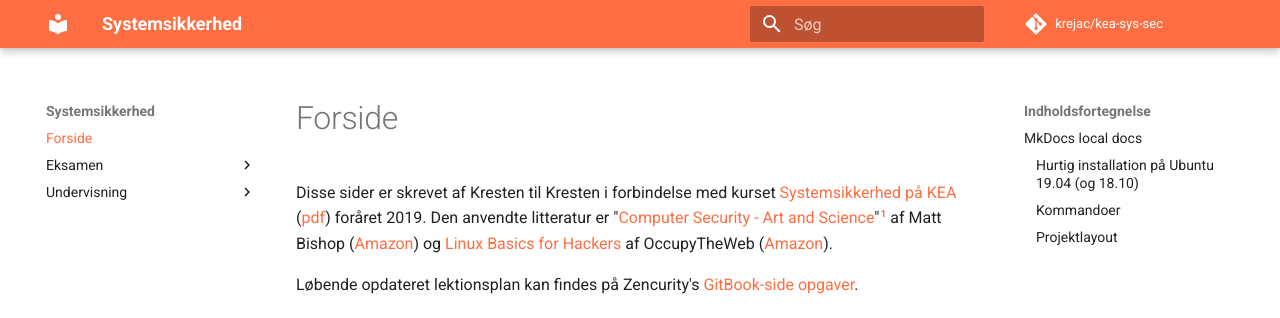
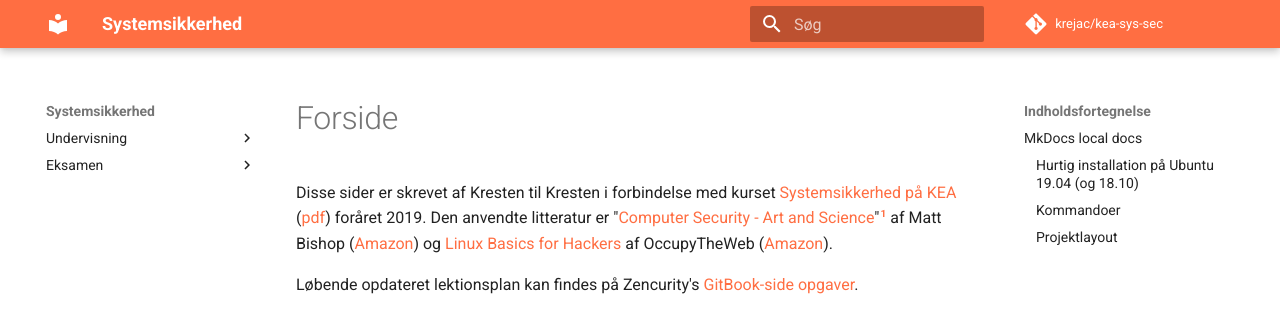
Before and after one commit to krejac/kea-sys-sec, an MkDocs documentation site: the page built from docs/index.md, in a window 1280 px wide. Shown: the top 318 px of the page. Built offline with MkDocs 1.6.1 and Material for MkDocs 9.7.7, drawn with Linux system fonts in a browser that asks for light colours; comment, search, counter and statistics services are not loaded; some of the changed lines change nothing that is shown.

Commit message:
Menustruktur opdateret

```diff
--- a/mkdocs.yml
+++ b/mkdocs.yml
@@ -5,6 +5,28 @@
 
 # Copyright
 copyright: 'Copyleft - Kresten Jacobsen - <em>Kopier, skriv af, gør hvad du vil - og meld gerne fejl tilbage. :)</em>'
+
+# Navigation / menu
+nav:
+  - Undervisning:
+    - undervisning/00-kursusgang.md
+    - undervisning/01-kursusgang.md
+    - undervisning/02-kursusgang.md
+    - undervisning/03-kursusgang.md
+    - undervisning/04-kursusgang.md
+    - undervisning/05-kursusgang.md
+    - undervisning/06-kursusgang.md
+    - undervisning/07-kursusgang.md
+    - undervisning/08-kursusgang.md
+    - undervisning/09-kursusgang.md
+    - undervisning/10-kursusgang.md
+    - undervisning/11-kursusgang.md
+    - undervisning/12-kursusgang.md
+    - undervisning/13-kursusgang.md
+    - undervisning/14-kursusgang.md
+  - Eksamen:
+    - eksamen/emner.md
+    - eksamen/ideer.md
 
 # Configuration
 theme:
```
